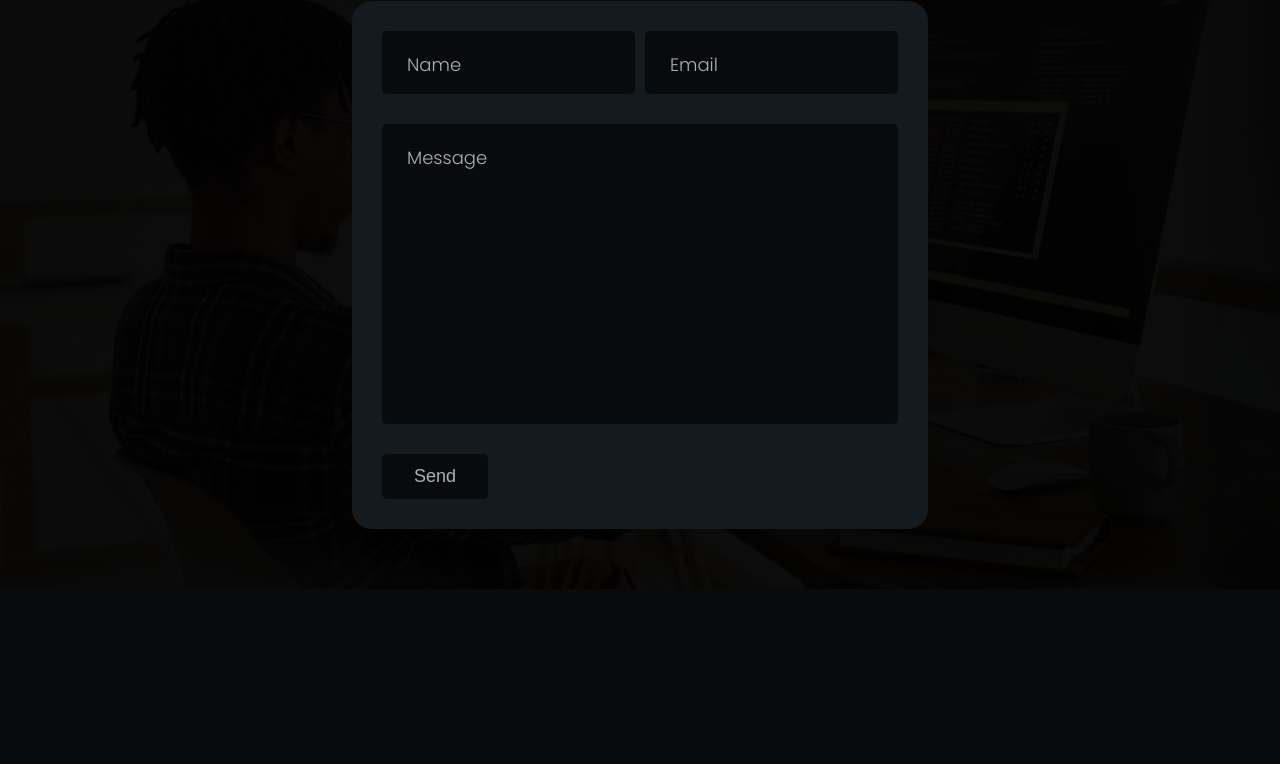
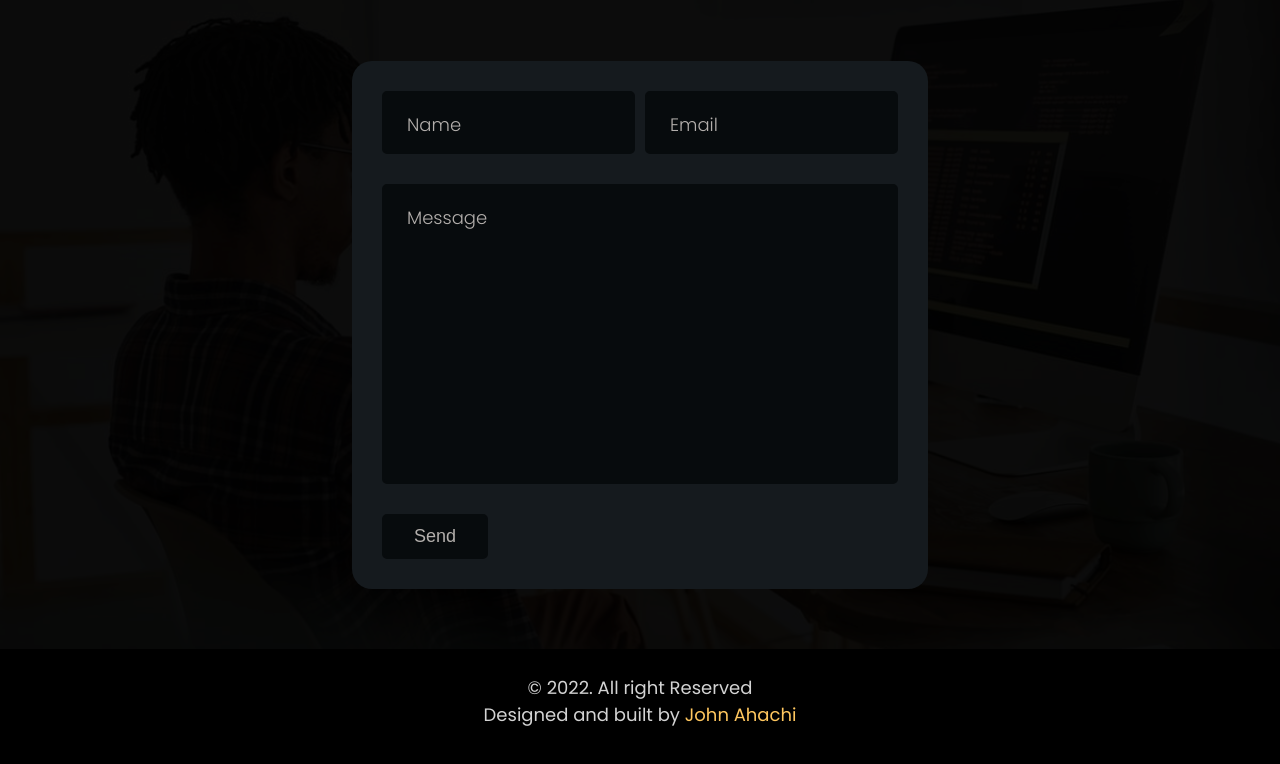
Before and after one commit to johnpersie/my_portfolio, a React (Create React App) app: page / in a window 1280 px wide. Shown: the part 3964-4728 px from the top of the page. Before the commit the page ends 4553 px from the top, so only its background shows below. Built offline with nearby package versions, Linux system fonts and the light colour scheme.

Commit message:
Feat: add footer page and style

```diff
--- a/src/App.js
+++ b/src/App.js
@@ -1,5 +1,6 @@
 import { Fragment } from "react";
 import { ThemeProvider } from "styled-components";
+import Footer from "./component/Footer/Footer";
 import Navbar from "./component/Navbar";
 import HomePage from "./component/Pages/HomePage";
 import { GlobalStyles } from "./GlobalStyles";
@@ -44,6 +45,7 @@ function App() {
         <GlobalStyles />
         <Navbar />
         <HomePage />
+        <Footer />
       </ThemeProvider>
     </Fragment>
   );
--- a/src/component/Contact/ContactStyles.js
+++ b/src/component/Contact/ContactStyles.js
@@ -12,10 +12,10 @@ const white = ({ theme }) => theme.color.white;
 export const ContactSection = styled(Section)`
   background-image: url(${require("../../image/frontend.jpg")});
   height: 100%;
-  width: 100%;
+  width: 100vw;
   background-position: center;
   background-attachment: fixed;
-  box-shadow: inset 0 0 0 100rem ${blackOpacity1};
+  box-shadow: inset 0 85rem 0 0 ${blackOpacity1};
   background-size: cover;
   background-attachment: fixed;
 `;
@@ -26,7 +26,7 @@ export const ContainerWrapper = styled.div`
 `;
 export const TextWrapper = styled.div`
   text-align: center;
-  padding: 2rem 0 0;
+  padding: 4rem 0;
 
   h4 {
     font-size: clamp(1.6rem, 5vw, 2rem);
--- /dev/null
+++ b/src/component/Footer/Footer.js
@@ -0,0 +1,20 @@
+import React from "react";
+import { Container, FooterWrapper, Para, Span, TextBox } from "./footerStyles";
+
+function Footer() {
+  return (
+    <Container>
+      <FooterWrapper>
+        <TextBox>
+          <Para>© 2022. All right Reserved</Para>
+          <Para>
+            Designed and built by&nbsp;
+            <Span>John Ahachi</Span>
+          </Para>
+        </TextBox>
+      </FooterWrapper>
+    </Container>
+  );
+}
+
+export default Footer;
--- /dev/null
+++ b/src/component/Footer/footerStyles.js
@@ -0,0 +1,32 @@
+import styled from "styled-components";
+
+const black = ({ theme }) => theme.color.black;
+const orange = ({ theme }) => theme.color.orange;
+
+export const Container = styled.div`
+  width: 100%;
+  padding: 1.5rem 0 3rem 0;
+  background: ${black};
+`;
+export const FooterWrapper = styled.div`
+  max-width: 120rem;
+  width: 100%;
+  margin: 0 auto;
+  padding: 1rem;
+`;
+
+export const TextBox = styled.div`
+  display: flex;
+  flex-direction: column;
+  -webkit-box-pack: center;
+  justify-content: center;
+  align-items: center;
+`;
+export const Para = styled.p`
+  color: lightgray;
+  font-weight: 400;
+  font-size: clamp(1.3rem, 3vw, 1.8rem);
+`;
+export const Span = styled.span`
+  color: ${orange};
+`;
```
